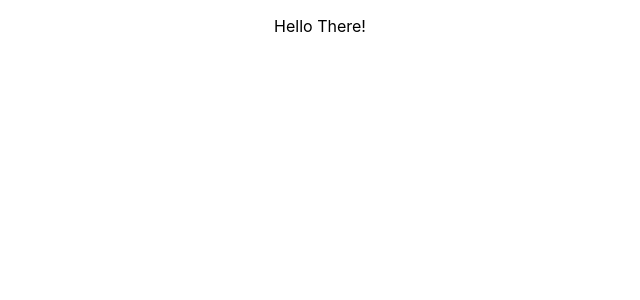
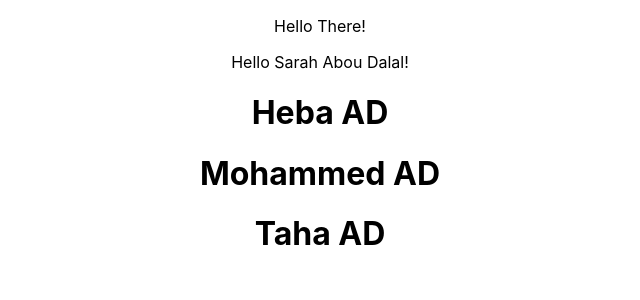
Before and after one commit to sarahaboudalal/one-typescript, a React (Create React App) app: page / in a window 1280 px wide. Shown: the top 300 px of the page, without its empty margins (320-960 px from the left). Built offline with nearby package versions, Linux system fonts and the light colour scheme.

Commit message:
Props contd

```diff
--- a/src/App.tsx
+++ b/src/App.tsx
@@ -1,10 +1,32 @@
 import './App.css';
 import { Greet } from './components/Greet';
+import Person from './components/Person';
+import PersonList from './components/PersonList';
 
 function App() {
+  const personName = {
+    first: 'Sarah',
+    last: 'Abou Dalal'
+  }
+  const nameList = [
+    {
+      first: 'Heba',
+      last: ' AD'
+    },
+    {
+      first: "Mohammed",
+      last: "AD"
+    },
+    {
+      first: "Taha",
+      last: "AD"
+    }
+  ]
   return (
     <div className="App">
-      <Greet name='Sarah' age={23} isLoggedIn={ false } />
+      <Greet name='Sarah' age={23} isLoggedIn={false} />
+      <Person name={personName} />
+      <PersonList name={nameList} />
     </div>
   );
 }
--- /dev/null
+++ b/src/components/Person.tsx
@@ -0,0 +1,13 @@
+import React from 'react'
+
+type PersonProps = {
+    name: {
+        first: string
+        last: string
+    }
+}
+export default function Person(props: PersonProps) {
+    return (
+        <div>Hello {props.name.first} {props.name.last}!</div>
+    )
+}
--- /dev/null
+++ b/src/components/PersonList.tsx
@@ -0,0 +1,21 @@
+import React from 'react'
+
+type PersonListProps = {
+  name: {
+    first: string
+    last: string
+  }[]
+}
+
+export default function PersonList(props: PersonListProps) {
+  return (
+    <div>
+      {props.name.map((person) => {
+        return (
+          <h1>{person.first} {person.last}</h1>
+        )
+      })}
+
+    </div>
+  )
+}
```
